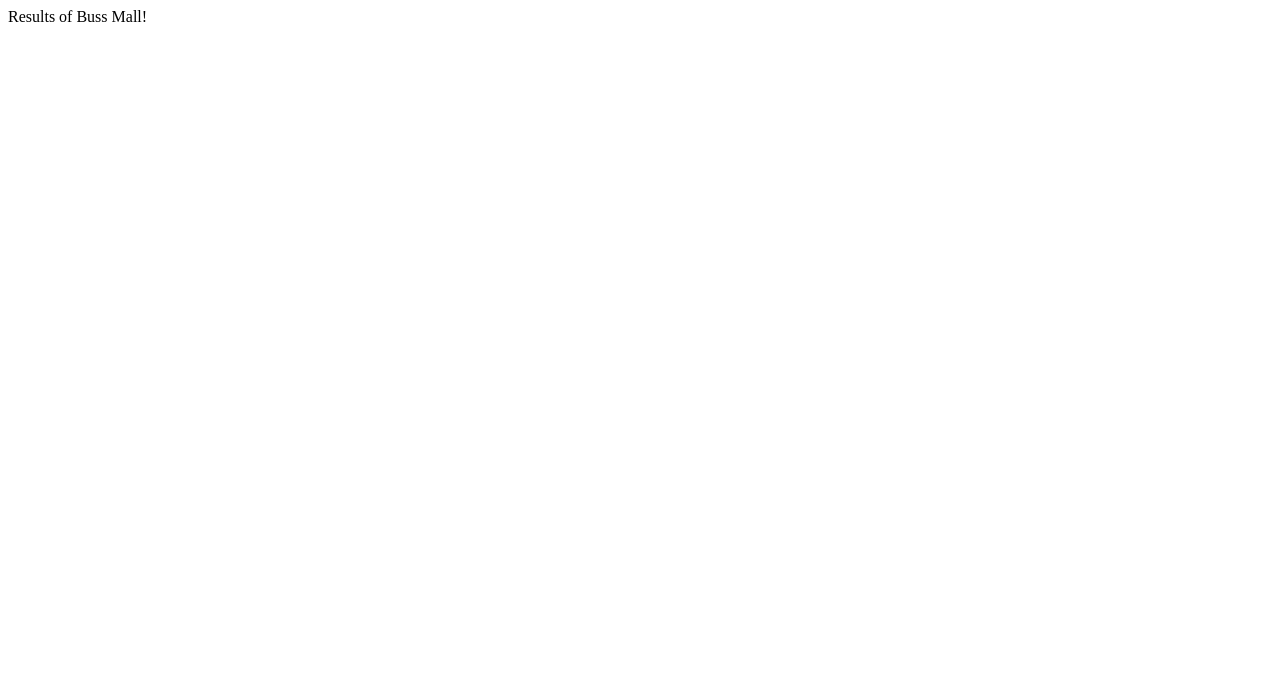
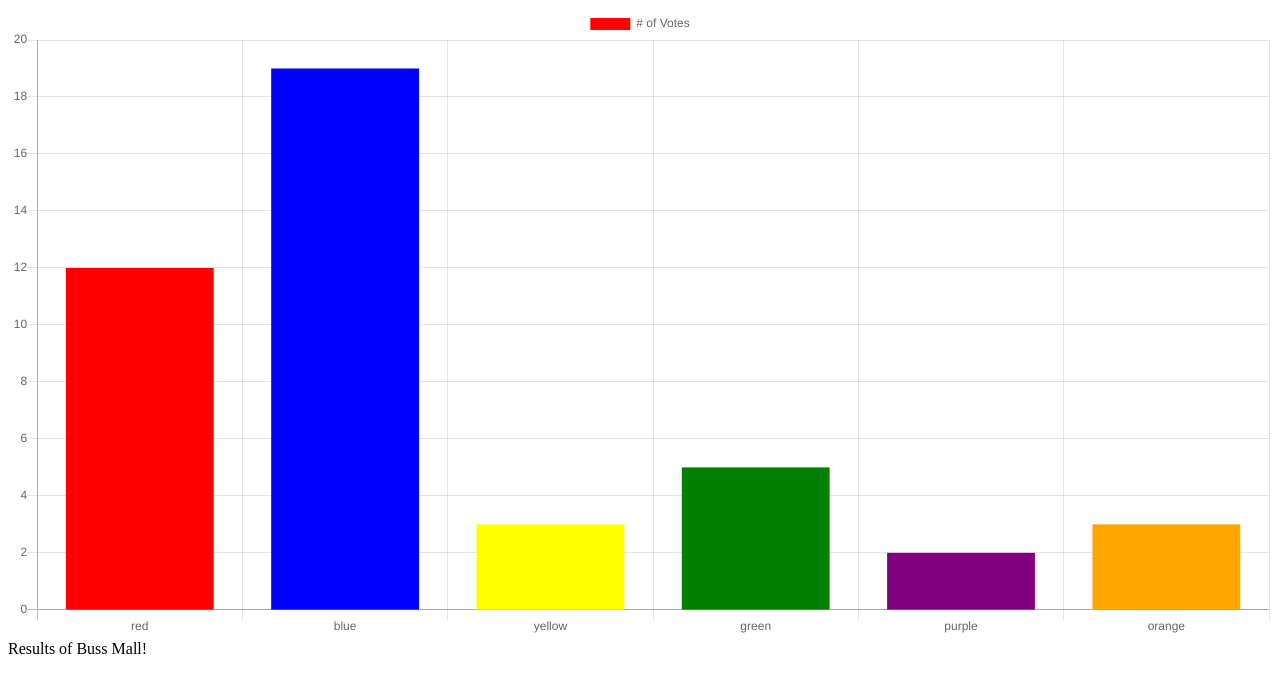
Before and after one commit to thisisjoshford/busMall, a plain HTML site: page results.html in a window 1280 px wide. Drawn offline with nearby package versions, Linux system fonts and the light colour scheme.

Commit message:
default chart linked and working

```diff
--- a/app.js
+++ b/app.js
@@ -34,7 +34,7 @@ bmProductSelection.forEach((inputTag) => {
         console.log('input ID', inputTag.value);
         console.log('number of clicks', numberOfClicks);
 
-        if (numberOfClicks >= 10) {
+        if (numberOfClicks >= 25) {
             window.location = 'results.html';
         }
 
--- /dev/null
+++ b/chart.css
@@ -0,0 +1,4 @@
+canvas {
+    width: 75%;
+    height: 500px;
+  }
--- /dev/null
+++ b/chart.js
@@ -0,0 +1,25 @@
+const ctx = document.getElementById('chart').getContext('2d');
+
+const data = [12, 19, 3, 5, 2, 3];
+const labelColors = ['red', 'blue', 'yellow', 'green', 'purple', 'orange'];
+
+const myChart = new Chart(ctx, {
+    type: 'bar',
+    data: {
+        labels: labelColors,
+        datasets: [{
+            label: '# of Votes',
+            data: data,
+            backgroundColor: labelColors
+        }]
+    },
+    options: {
+        scales: {
+            yAxes: [{
+                ticks: {
+                    beginAtZero:true
+                }
+            }]
+        }
+    }
+});
--- a/results.html
+++ b/results.html
@@ -4,9 +4,13 @@
     <meta charset="UTF-8">
     <meta name="viewport" content="width=device-width, initial-scale=1.0">
     <meta http-equiv="X-UA-Compatible" content="ie=edge">
+    <canvas id="chart"></canvas>
+    <link rel="stylesheet" href="chart.css">
+    <script type="text/javascript" src="https://cdn.jsdelivr.net/npm/chart.js@2.8.0/dist/Chart.min.js"></script>
     <title>BusMall Results</title>
 </head>
 <body>
     Results of Buss Mall!
 </body>
+<script type="module" src="chart.js"></script>
 </html>
```
Also changed, not shown: 1 other file.
